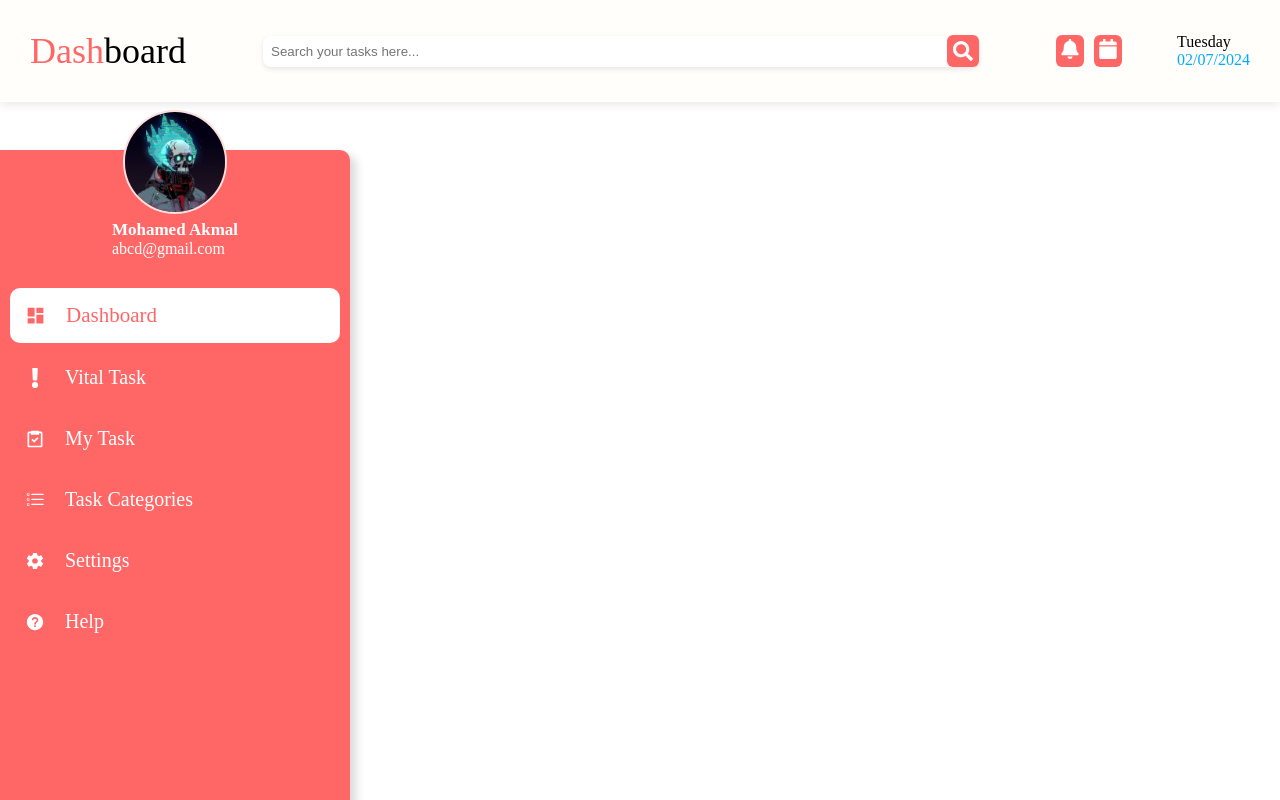
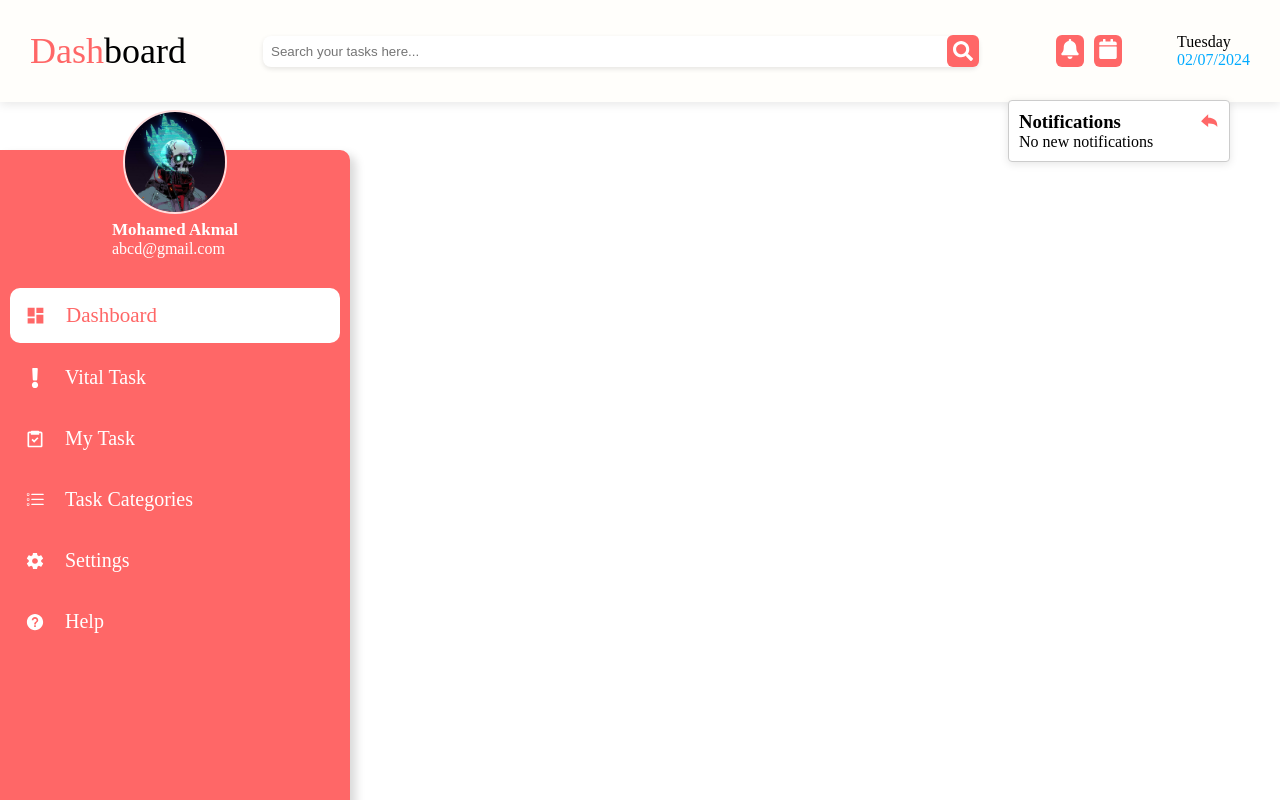
Before and after one commit to Akmal1796/ToDoApp, a React (Vite) app: page / in a window 1280 px wide. Both pictures are taken after a click on the element 1070 px from the left and 51 px from the top of the page. Shown: the top 800 px of the page. Built offline with nearby package versions, Linux system fonts and the light colour scheme.

Commit message:
Just completed the notification panel feature

```diff
--- a/src/Components/Nav.css
+++ b/src/Components/Nav.css
@@ -74,3 +74,34 @@
 .date {
     color: rgb(3, 171, 255);
 }
+
+.notification-container {
+    position: relative;
+  }
+
+  .notification-panel {
+    position: absolute;
+    top: 100px; /* Adjust based on the position of the bell icon */
+    right: 50px;
+    width: 200px;
+    background-color: white;
+    border: 1px solid #ccc;
+    border-radius: 4px;
+    box-shadow: 0 2px 8px rgba(0, 0, 0, 0.1);
+    padding: 10px;
+    z-index: 1000;
+  }
+
+  .notfication-header {
+    display: flex;
+    align-items: center;
+    justify-content: space-between;
+  }
+
+  .notification-back-icon {
+    cursor: pointer;
+  }
+
+  .icons {
+    cursor: pointer;
+  }
--- a/src/Components/Nav.jsx
+++ b/src/Components/Nav.jsx
@@ -1,6 +1,7 @@
-import React from 'react'
+import {React, useState} from 'react'
 import './Nav.css'
 import { FaBell, FaCalendar, FaSearch } from 'react-icons/fa';
+import { BiSolidShare } from "react-icons/bi";
 
 const Nav = () => {
     const months = ["January", "February", "March", "April", "May", "June", "July", "August", "September", "October", "November", "December"];
@@ -12,6 +13,12 @@ const Nav = () => {
 
     const month = String(d.getMonth() + 1).padStart(2, '0');
     const day = String(d.getDate()).padStart(2, '0');
+
+    const [isNotificationPanelOpen, setIsNotificationPanelOpen] = useState(false);
+
+    const toggleNotification = () => {
+      setIsNotificationPanelOpen(prevState => !prevState);
+    };
 
   return (
     <div  className='nav-section'>
@@ -29,7 +36,19 @@ const Nav = () => {
 
         <div className='right-section'>
             <div className='icon-container'>
-                <div className='icons'><FaBell size={20} color='white' /></div>
+                <div className='icons'><FaBell size={20} color='white' onClick={toggleNotification}/></div>
+                    {isNotificationPanelOpen && (
+                    <div className='notification-panel'>
+                        {/* Your notification content goes here */}
+                            <div>
+                                <div className='notfication-header'>
+                                    <h3>Notifications</h3>
+                                    <BiSolidShare size={20} color='#FF6767' onClick={toggleNotification} className='notification-back-icon'/>
+                                </div>
+                                <p>No new notifications</p>
+                            </div>
+                    </div>
+                    )}
                 <div className='icons'><FaCalendar size={20} color='white' /></div>
             </div>
             <div className='date-container'>
```
